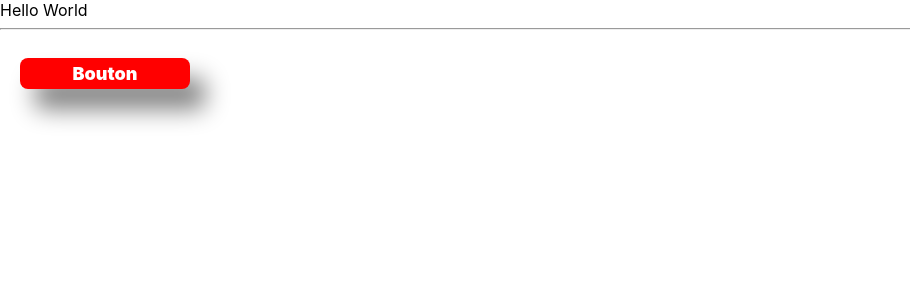
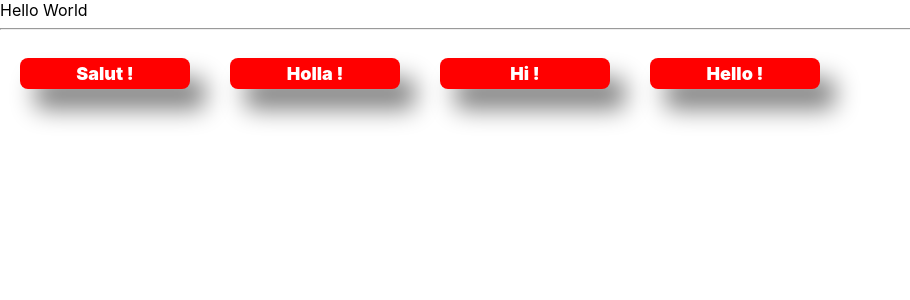
Before and after one commit to 29fredz/new-29-11-2023, a React (Create React App) app: page / in a window 1280 px wide. Shown: the top 300 px of the page, without its empty margins (0-910 px from the left). Built offline with nearby package versions, Linux system fonts and the light colour scheme.

Commit message:
tyep dans props

```diff
--- a/src/App/App.tsx
+++ b/src/App/App.tsx
@@ -7,7 +7,10 @@ function App() {
     <div className="App">
         Hello World
         <hr/>
-        <Button />
+        <Button text="Salut !" type="button" />
+        <Button text="Holla !" type="submit" />
+        <Button text="Hi !" type="reset" />
+        <Button text="Hello !"/>
     </div>
   );
 }
--- a/src/App/components/Button/Button.jsx
+++ b/src/App/components/Button/Button.jsx
@@ -2,7 +2,8 @@ import React from 'react'
 import styles from './Button.module.css'
 
 function Button(props) {
-    return <button className={styles.Button}>Bouton</button>
+    console.log(props);
+    return <button type={props.type} className={styles.Button}>{props.text}</button>
 }
 
 export default Button;
```
